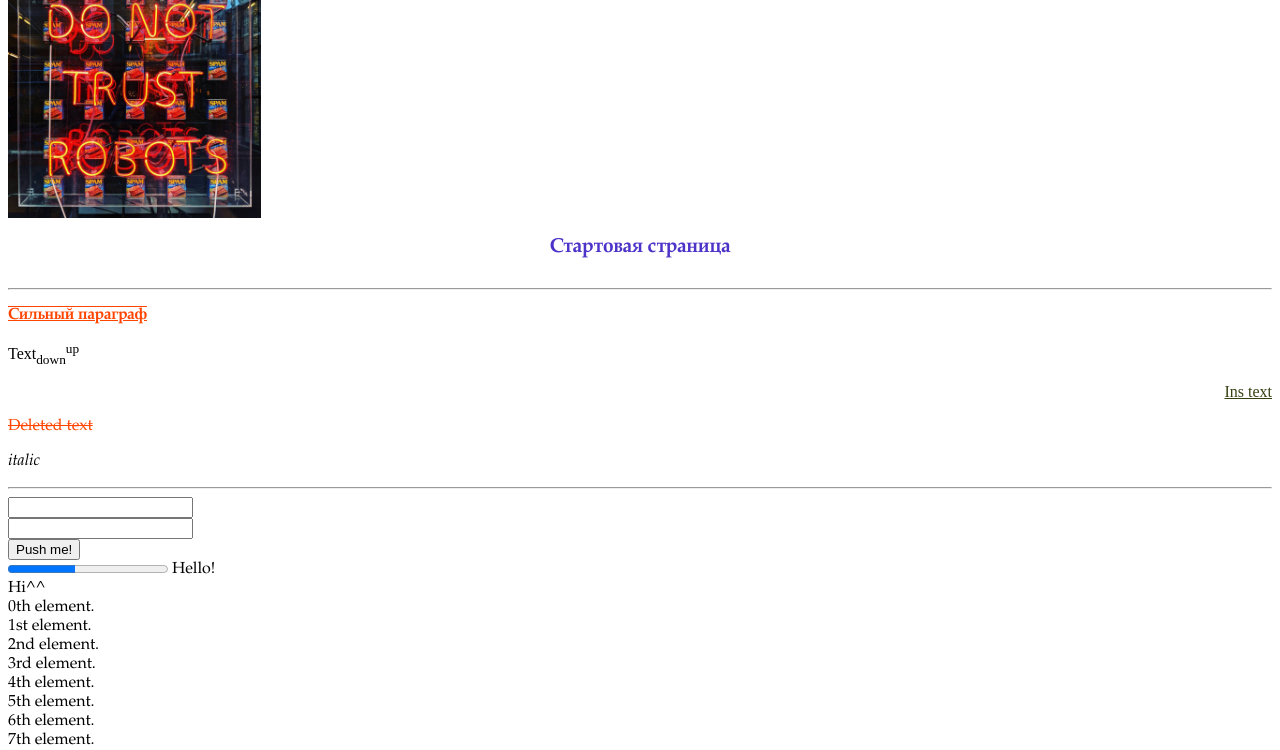
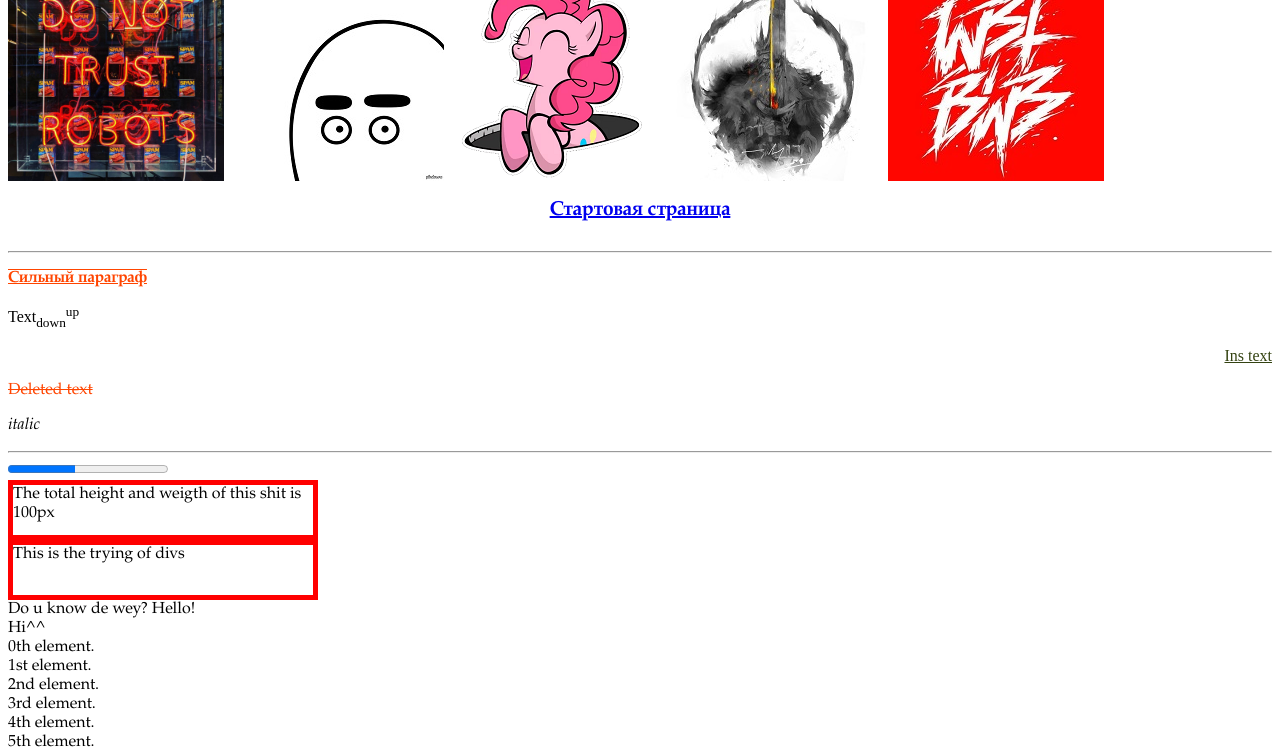
Before and after one commit to pabushabi/Picallery, a plain HTML site: page main.html in a window 1280 px wide. Shown: the part 125-875 px from the top of the page. Drawn offline with Linux system fonts and the light colour scheme.

Commit message:
Add files via upload

```diff
--- a/main.html
+++ b/main.html
@@ -7,14 +7,26 @@
     </head>
     <body>
         <header>
-            <a href="404.html">
-                <img src="resources/header.jpg">
+            <a href="404.html" class="header">
+                <img class="head" src="resources/header.jpg">
             </a>
         </header>
-        <a href="404.html">
-            <img align="center" width="20%" height="20%" src="resources/robots.jpg" alt="DO NOT TRUST ROBOTS">
+        <a href="404.html" class="pic">
+            <img align="center" class="gallery" src="resources/1.jpg" alt="DO NOT TRUST ROBOTS">
         </a>
-        <h1>Стартовая страница</h1>
+        <a href="404.html" class="pic">
+            <img align="center" class="gallery" src="resources/2.jpg" alt="BROVASTIK">
+        </a>
+        <a href="404.html" class="pic">
+            <img align="center" class="gallery" src="resources/3.jpg" alt="PONY">
+        </a>
+        <a href="404.html" class="pic">
+            <img align="center" class="gallery" src="resources/4.jpg" alt="GWYN">
+        </a>
+        <a href="404.html" class="pic">
+            <img align="center" class="gallery" src="resources/5.jpg" alt="WBTBWB">
+        </a>
+        <h1><a href="404.html" class="link">Стартовая страница</a></h1>
         <hr/>
         <p class="strong">Сильный параграф</p>
         <p class="ss">Text<sub>down</sub><sup>up</sup></p>
@@ -22,14 +34,17 @@
         <p class="del">Deleted text</p>
         <p class="italic">italic</p>
         <hr/> <!-- line -->
-        <form>
-            <input type="email" name="E-mail"><br>
-            <input type="password" name="Password"><br>
+        <form title="Enter ur email & passwrd">
+            <span>Enter ur email & passwrd<br></span>
+            <input title="email" type="email" name="E-mail"><br>
+            <input title="passwrd" type="password" name="Password"><br>
             <button>Push me!</button>
         </form>
         <!--<video src="https://youtu.be/tmFP_zTQw1g">Video is not supported!</video>-->
         <progress max="100" value="42"></progress>
-
+        <div class="borders" id="0">The total height and weigth of this shit is 100px</div>
+        <div class="borders" id="1">This is the trying of divs</div>
+        <span style="cursor: help">Do u know de wey?</span>
         <script src = script1.js></script>
     </body>
 </html>
--- a/styles.css
+++ b/styles.css
@@ -13,16 +13,6 @@ h1{
 p{
     font-size: medium;
     color: orangered;
-}
-h2{
-    text-align: center;
-    font-weight: bolder;
-}
-h3{
-    text-align: center;
-}
-form{
-    margin-top: 0;
 }
 p.ins{
     font-family: Elephant;
@@ -46,3 +36,35 @@ p.strong{
     font-weight: bold;
     text-decoration: underline overline;
 }
+div.borders{
+    border: 5px solid red;
+    width: 300px;
+    height: 50px;
+}
+img.head{
+    margin: 0;
+    border: 0;
+    padding: 0;
+}
+a.pic{
+    display: inline;
+    text-decoration: none;
+}
+a.link:hover{
+    /*style: cursor "not-allowed";*/
+    color: red;
+    text-decoration: none;
+}
+form{
+    position: fixed;
+    top: 40px;
+    right: 40px;
+}
+img.gallery{
+    width: 216px;
+    height: 216px;
+}
+div.borders#1{
+    position: fixed;
+    left: 300px;
+}
--- /dev/null
+++ b/styles2.css
@@ -0,0 +1,25 @@
+html{
+    margin: 0;
+    padding: 0;
+    font-family: "Book Antiqua";
+}
+p.err{
+    text-align: center;
+    font-size: larger;
+    font-weight: bolder;
+    position: fixed;
+    top: 100px;
+    left: 650px;
+}
+p{
+    text-align: center;
+    position: fixed;
+    top: 150px;
+    left: 730px;
+}
+div{
+    position: fixed;
+    top: 50px;
+    right: 200px;
+
+}
```
Also changed, not shown: 404.html (+7 -8 lines), resources/1.jpg (added), resources/2.jpg (added), resources/3.jpg (added), resources/4.jpg (added), resources/5.jpg (added), script1.js (line endings or trailing spaces).
